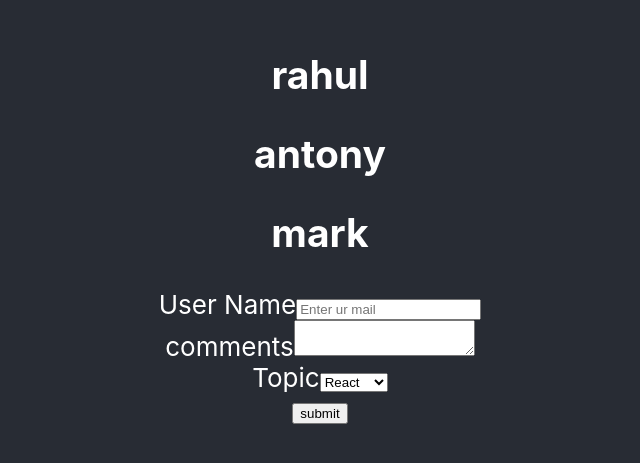
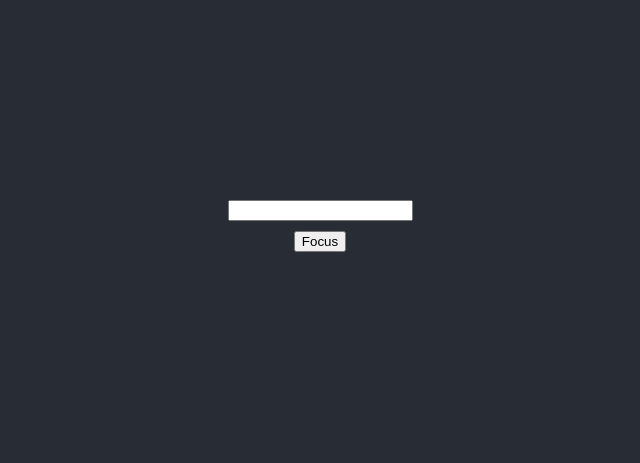
Before and after one commit to ChristopherA11/code-Evalution, a React (Create React App) app: page / in a window 1280 px wide. Shown: the part 179-642 px from the top of the page, without its empty margins (320-960 px from the left). Built offline with nearby package versions, Linux system fonts and the light colour scheme.

Commit message:
refcomponent added

```diff
--- a/src/App.js
+++ b/src/App.js
@@ -1,8 +1,12 @@
 // import logo from './logo.svg';
 import './App.css';
-import Email from './Classes/Email';
+import FocusInput from './Classes/FocusInput';
+// import RefDemo from './Classes/RefDemo';
+// import Email from './Classes/Email';
+// import LifeCycle from './Classes/LifeCycle';
 // import NameList from './Classes/NameList';
-import List from './Classes/List';
+// import List from './Classes/List';
+// import ParenCom from './Classes/ParenCom';
 // import NameList from './Classes/NameList';
 // import Greet from './Components/Greet';
 // import Welcome from './Classes/Welcome';
@@ -22,8 +26,11 @@ function App() {
         {/* <Greet name="john" heroName="super hero" /> */}
         {/* <ParanentCom /> */}
         {/* <UserGreeting /> */}
-        <List/>
-        <Email/>
+        {/* <List/> */}
+        {/* < ParenCom /> */}
+        {/* <RefDemo /> */}
+        {/* <Email/> */}
+        {/* <LifeCycle /> */}
         {/* <NameList/> */}
          {/* <ClassState /> */}
          {/* <ButEle /> */}
@@ -33,6 +40,7 @@ function App() {
          {/* <CounteClass/> */}
         {/* <Welcome name="jerry"/> */}
         {/* <Hello /> */}
+        <FocusInput />
       </header>
     </div>
   );
--- /dev/null
+++ b/src/Classes/FocusInput.js
@@ -0,0 +1,23 @@
+import React, { Component } from 'react'
+import Input from './Input'
+
+class FocusInput extends Component {
+    constructor(props) {
+      super(props)
+    this.componentRef = React.createRef()
+    }
+
+    clickHandle =() =>{
+        this.componentRef.current.focusInput()
+    }
+  render() {
+    return (
+      <div>
+        <Input ref={this.componentRef}/>
+        <button onClick={this.clickHandle}>Focus</button>
+      </div>
+    )
+  }
+}
+
+export default FocusInput
--- /dev/null
+++ b/src/Classes/Input.js
@@ -0,0 +1,20 @@
+import React, { Component } from 'react'
+
+class Input extends Component {
+    constructor(props) {
+      super(props)
+         this.inputRef = React.createRef()
+    }
+    focusInput =() =>{
+        this.inputRef.current.focus()
+    }
+  render() {
+    return (
+      <div>
+        <input type='text' ref={this.inputRef}/>
+      </div>
+    )
+  }
+}
+
+export default Input
--- /dev/null
+++ b/src/Classes/LifeCycle.js
@@ -0,0 +1,27 @@
+import React, { Component } from 'react'
+
+class LifeCycle extends Component {
+    constructor(props) {
+      super(props)
+
+      this.state = {
+         name : "john"
+      }
+      console.log("lifeCycle Constructor");
+    }
+    static getDerivedStateFromProps(props,state){
+        console.log("lifeCycle getDerivedStateFromProps");
+        return null;
+    }
+    componentDidMount(){
+        console.log("lifeCycle componentDidMount");
+    }
+  render() {
+    console.log("lifeCycle Render")
+    return (
+      <div>LifeCycle</div>
+    )
+  }
+}
+
+export default LifeCycle
--- /dev/null
+++ b/src/Classes/ParenCom.js
@@ -0,0 +1,33 @@
+import React, { Component } from 'react'
+// import PureCom from './PureCom'
+// import RegCom from './RegCom'
+import MemoCom from './MemoCom'
+
+class parenCom extends Component {
+    constructor(props) {
+      super(props)
+
+      this.state = {
+         name: "james"
+      }
+    }
+    // componentDidMount(){
+    //     setInterval(()=> {
+    //         this.setState({
+    //            name:"james"
+    //         })
+    //     },2000)
+    // }
+  render() {
+    console.log("parent Com");
+    return (
+      <div>parenCom
+        <MemoCom name={this.state.name}/>
+        {/* <PureCom name={this.state.name}/> */}
+        {/* <RegCom name={this.state.name} /> */}
+      </div>
+    )
+  }
+}
+
+export default parenCom
--- /dev/null
+++ b/src/Classes/RefDemo.js
@@ -0,0 +1,25 @@
+import React, { Component } from 'react'
+
+class RefDemo extends Component {
+    constructor(props) {
+      super(props)
+      this.inputRef = React.createRef()
+      }
+      componentDidMount() {
+        // console.log(this.inputRef);
+        this.inputRef.current.focus()
+      }
+       handler =() => {
+           alert(this.inputRef.current.value)
+      }
+  render() {
+    return (
+      <div>
+        <input type="text" ref={this.inputRef} />
+        <button onClick={this.handler}>Clcik</button>
+      </div>
+    )
+  }
+}
+
+export default RefDemo
```
Also changed, not shown: src/Classes/MemoCom.js (added, +9 -0 lines), src/Classes/PureCom.js (added, +14 -0 lines), src/Classes/RegCom.js (added, +13 -0 lines).
